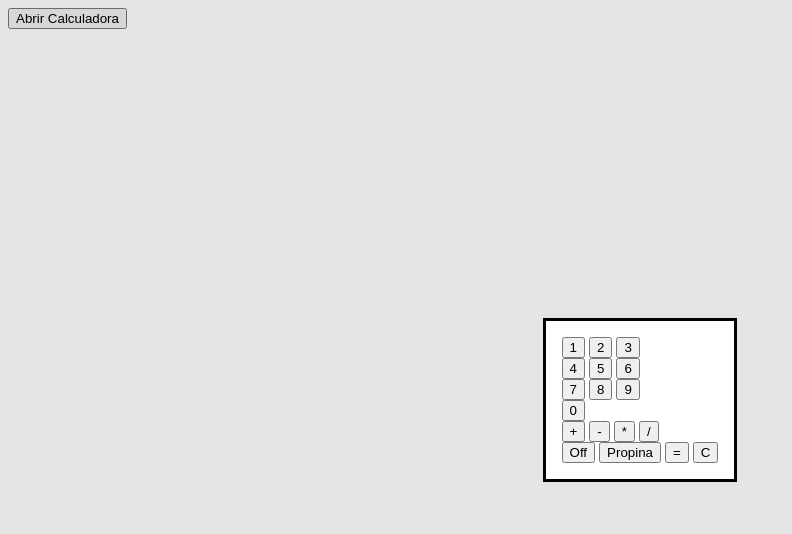
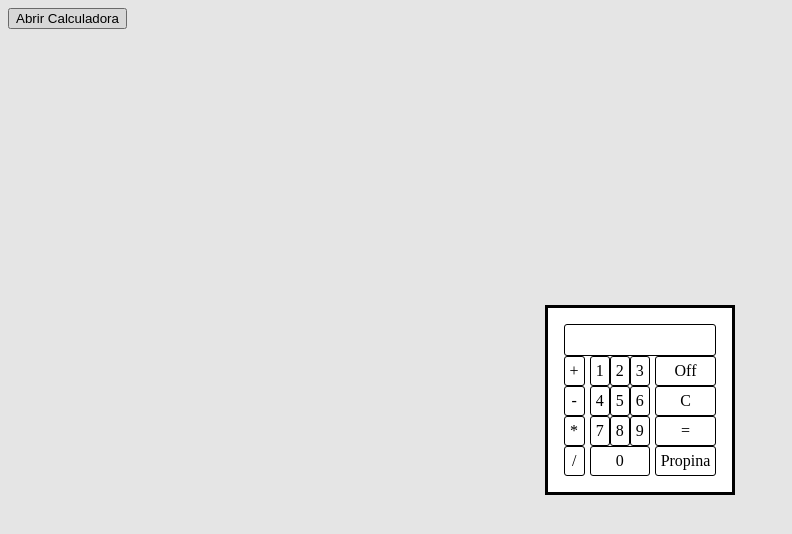
Before and after one commit to Eli-Jiron/Calculadora-de-propinas, a plain HTML site: page index.html in a window 1280 px wide. Both pictures are taken after a click on the button "Abrir Calculadora". Shown: the whole page, without its empty margins (0-792 px from the left). Drawn offline with Linux system fonts and the light colour scheme.

Commit message:
estructura de calculadora

```diff
--- a/index.html
+++ b/index.html
@@ -3,78 +3,149 @@
 <head>
     <meta charset="UTF-8">
     <meta name="viewport" content="width=device-width, initial-scale=1.0">
-    <title>Document</title>
+    <title>Calculadora de propinas</title>
     <link rel="stylesheet" href="./src/css/styles.css">
 </head>
 <body>
+    <div>
         <button onclick=window.modal1.showModal()>Abrir Calculadora</button>
         <dialog id="modal1">
-        <div id="inputCalc"></div>
-        <div>
-            <div>
-                <button onclick="Valores(1)">1</button>
-                <button onclick="Valores(2)">2</button>
-                <button onclick="Valores(3)">3</button>
+            <div class="bBorder">
+                <div class="inputs" id="inputCalc"></div>
+            </div>
+            <div class="calculadora">
+                <div class="operadores">
+                    <div class="bBorder">
+                        <div class="buttons" onclick="Valores('+')">+</div>
+                    </div>
+                    <div class="bBorder">
+                        <div class="buttons" onclick="Valores('-')">-</div>
+                    </div>
+                    <div class="bBorder">
+                        <div class="buttons" onclick="Valores('*')">*</div>
+                    </div>
+                    <div class="bBorder">
+                        <div class="buttons" onclick="Valores('/')">/</div>
+                    </div>
                 </div>
                 <div>
-                <button onclick="Valores(4)">4</button>
-                <button onclick="Valores(5)">5</button>
-                <button onclick="Valores(6)">6</button>
+                    <div class="numeros">
+                        <div class="bBorder">
+                            <div class="buttons" onclick="Valores(1)">1</div>
+                        </div>
+                        <div class="bBorder">
+                            <div class="buttons" onclick="Valores(2)">2</div>
+                        </div>
+                        <div class="bBorder">
+                            <div class="buttons" onclick="Valores(3)">3</div>
+                        </div>
+                    </div>
+                    <div class="numeros">
+                        <div class="bBorder">
+                            <div class="buttons" onclick="Valores(4)">4</div>
+                        </div>
+                        <div class="bBorder">
+                            <div class="buttons" onclick="Valores(5)">5</div>
+                        </div>
+                        <div class="bBorder">
+                            <div class="buttons" onclick="Valores(6)">6</div>
+                        </div>
+                    </div>
+                    <div class="numeros">
+                        <div class="bBorder">
+                            <div class="buttons" onclick="Valores(7)">7</div>
+                        </div>
+                        <div class="bBorder">
+                            <div class="buttons" onclick="Valores(8)">8</div>
+                        </div>
+                        <div class="bBorder">
+                            <div class="buttons" onclick="Valores(9)">9</div>
+                        </div>
                     </div>
                     <div>
-                <button onclick="Valores(7)">7</button>
-                <button onclick="Valores(8)">8</button>
-                <button onclick="Valores(9)">9</button>
+                        <div class="bBorder">
+                            <div class="buttons" onclick="Valores(0)">0</div>
                         </div>
-            <div>
-                <button onclick="Valores(0)">0</button>
                     </div>
-            <div>
-                <button onclick="Valores('+')">+</button>
-                <button onclick="Valores('-')">-</button>
-                <button onclick="Valores('*')">*</button>
-                <button onclick="Valores('/')">/</button>
                 </div>
-            <div>
-                <button onclick=window.modal1.close()>Off</button>
-                <button onclick=window.modal2.showModal()>Propina</button>
-                <button id="bCalc">=</button>
-                <button id="bBorrar">C</button>
+                <div class="operadores">
+                    <div class="bBorder">
+                        <div class="buttons" onclick=window.modal1.close()>Off</div>
+                    </div>
+                    <div class="bBorder">
+                        <div class="buttons" id="bBorrar">C</div>
+                    </div>
+                    <div class="bBorder">
+                        <div class="buttons" id="bCalc">=</div>
+                    </div>
+                    <div class="bBorder">
+                        <div class="buttons" onclick=window.modal2.showModal()>Propina</div>
+                    </div>
                 </div>
             </div>
         </dialog>
 
         <dialog id="modal2">
-        <div>
-            <div>
+            <div class="bBorder">
+                <div class="inputs">
                     <div id="inputPropina"></div>
                     <div id="mostrarPrpna"></div>
                 </div>
+            </div>
+            <div  class="calculadora">
                 <div>
-                <button onclick="valPropina(1)">1</button>
-                <button onclick="valPropina(2)">2</button>
-                <button onclick="valPropina(3)">3</button>
+                    <div class="numeros">
+                        <div class="bBorder">
+                            <div class="buttons" onclick="valPropina(1)">1</div>
                         </div>
-            <div>
-                <button onclick="valPropina(4)">4</button>
-                <button onclick="valPropina(5)">5</button>
-                <button onclick="valPropina(6)">6</button>
+                        <div class="bBorder">
+                            <div class="buttons" onclick="valPropina(2)">2</div>
                         </div>
-            <div>
-                <button onclick="valPropina(7)">7</button>
-                <button onclick="valPropina(8)">8</button>
-                <button onclick="valPropina(9)">9</button>
+                        <div class="bBorder">
+                            <div class="buttons" onclick="valPropina(3)">3</div>
                         </div>
-            <div>
-                <button onclick="valPropina(0)">0</button>
                     </div>
-            <div>
-                <button onclick=window.modal2.close()>Off</button>
-                <button id="bCalcPropina">Propina</button>
-                <button id="bBorrarP">C</button>
+                    <div class="numeros">
+                        <div class="bBorder">
+                            <div class="buttons" onclick="valPropina(4)">4</div>
+                        </div>
+                        <div class="bBorder">
+                            <div class="buttons" onclick="valPropina(5)">5</div>
+                        </div>
+                        <div class="bBorder">
+                            <div class="buttons" onclick="valPropina(6)">6</div>
+                        </div>
+                    </div>
+                    <div class="numeros">
+                        <div class="bBorder">
+                            <div class="buttons" onclick="valPropina(7)">7</div>
+                        </div>
+                        <div class="bBorder">
+                            <div class="buttons" onclick="valPropina(8)">8</div>
+                        </div>
+                        <div class="bBorder">
+                            <div class="buttons" onclick="valPropina(9)">9</div>
+                        </div>
+                    </div>
+                    <div class="bBorder">
+                        <div class="buttons" onclick="valPropina(0)">0</div>
+                    </div>
+                </div>
+                <div class="operadores">
+                    <div class="bBorder">
+                        <div class="buttons" onclick=window.modal2.close()>Off</div>
+                    </div>
+                    <div class="bBorder">
+                        <div class="buttons" id="bBorrarP">C</div>
+                    </div>
+                    <div class="bBorder">
+                        <div class="buttons" id="bCalcPropina">=</div>
+                    </div>
                 </div>
             </div>
         </dialog>
+    </div>
+
     <script src="./src/js/script.js"></script>
 </body>
 </html>
--- a/src/css/styles.css
+++ b/src/css/styles.css
@@ -2,3 +2,31 @@
     position: relative;
     margin-left: 57.5%;
 }
+.calculadora {
+    display: flex;
+    justify-content: space-between;
+    gap: 5px;
+}
+.numeros {
+    display: flex;
+    justify-content: center;
+
+}
+.operadores {
+    display: flex;
+    flex-direction: column;
+}
+
+.bBorder {
+    border: 1.5px solid black;
+    border-radius: 3px;
+    text-align: center;
+}
+.buttons{
+    margin: 5px;
+}
+.inputs{
+    margin: 5px;
+    height: 20px;
+    text-align: end;
+}
```
Lines whose indentation alone changed are shown as unchanged.
